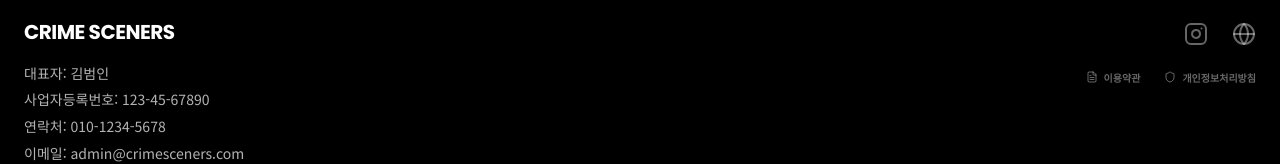
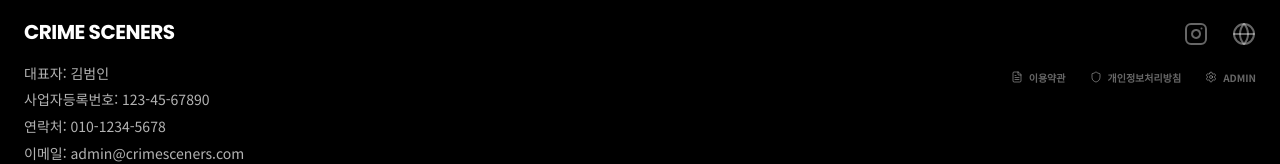
Before and after one commit to bkkkkim/CRIMESCENERS, a React (Vite) app: page / in a window 1280 px wide. Shown: the part 4059-4223 px from the top of the page. Built offline with nearby package versions, Linux system fonts and the light colour scheme; no server answers; the database is empty.

Commit message:
feat: Add admin route and Netlify redirects
Introduces a new route for administrative functions and configures Netlify redirects to ensure the client-side routing works correctly for the application.

```diff
--- a/App.tsx
+++ b/App.tsx
@@ -151,6 +151,9 @@ const Footer = ({ settings }: { settings: AdminSettings }) => {
               <button onClick={() => setShowPrivacy(true)} className="hover:text-white transition-colors flex items-center gap-1.5">
                 <Shield size={12} /> 개인정보처리방침
               </button>
+              <Link to="/admin" className="hover:text-white transition-colors flex items-center gap-1.5">
+                <Settings size={12} /> ADMIN
+              </Link>
             </div>
           </div>
         </div>
```
Also changed, not shown: 1 other file (tests, documents, lock files or other folders).
